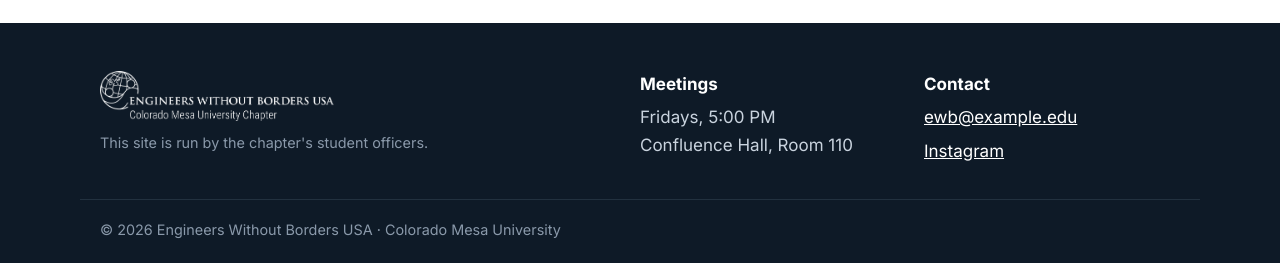
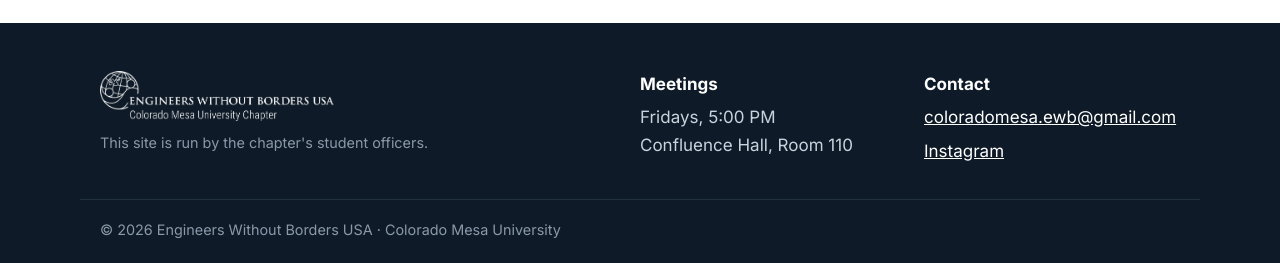
Before and after one commit to CMU-EWB/cmu-ewb.github.io, a Jekyll site: the page built from index.html, in a window 1280 px wide and 900 px high, scrolled down 1783 px. Shown: the part 634-897 px from the top of the window. Built offline with Jekyll 4.4.1, drawn with Linux system fonts in a browser that asks for light colours.

Commit message:
Update _data/settings.yml (via Pages CMS)

```diff
--- a/_data/settings.yml
+++ b/_data/settings.yml
@@ -1,9 +1,9 @@
 chapter_name: Engineers Without Borders USA
 school: Colorado Mesa University
 tagline: Engineering a better world, one community at a time.
-email: ewb@example.edu
+email: coloradomesa.ewb@gmail.com
 meeting_day: Fridays, 5:00 PM
 meeting_location: Confluence Hall, Room 110
-join_form: https://forms.gle/your-form-link
-instagram: https://instagram.com/
+join_form: Coming Soon!
+instagram: https://instagram.com/ewb_coloradomesa
 short_name: EWB
```
